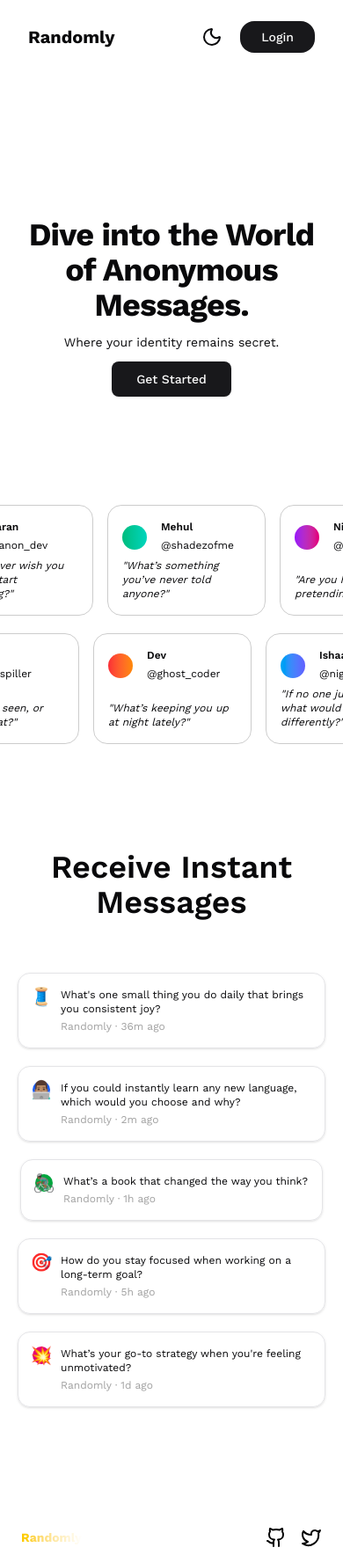
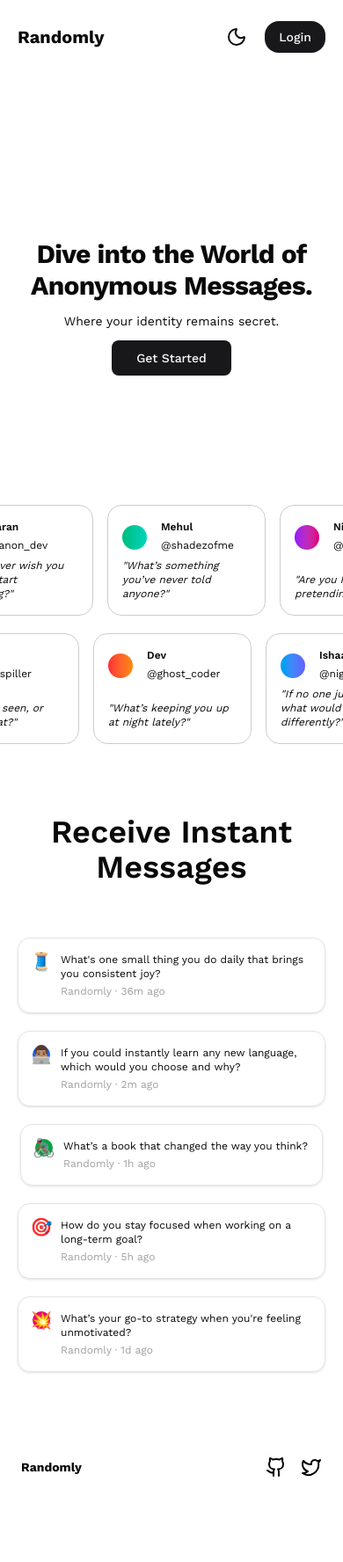
Before and after one commit to karsh0/Randomly, a Next.js app: page / in a window 390 px wide. Shown: the whole page at 88% size. After the commit the page ends 1696 px from the top, so only its background shows below. Built offline with nearby package versions, Linux system fonts and the light colour scheme; no server answers.

Commit message:
Fixed mobile responsiveness

```diff
--- a/src/app/(auth)/signin/page.tsx
+++ b/src/app/(auth)/signin/page.tsx
@@ -43,7 +43,7 @@ export default function Signin() {
         animate={{ opacity: 1, y: 0 }}
         transition={{ duration: 0.6 }}
       >
-        <h2 className="text-4xl font-bold text-center mb-4">Welcome Back</h2>
+        <h2 className="text-3xl md:text-4xl font-bold text-center mb-4">Welcome Back</h2>
 
         <form className="space-y-5" onSubmit={handleSubmit(handleSignin)}>
           <div>
--- a/src/app/(auth)/signup/page.tsx
+++ b/src/app/(auth)/signup/page.tsx
@@ -56,7 +56,7 @@ export default function Signup() {
         animate={{ opacity: 1, y: 0 }}
         transition={{ duration: 0.6 }}
       >
-        <h2 className="text-4xl font-bold text-center mb-4">Create an Account</h2>
+        <h2 className="text-3xl md:text-4xl font-bold text-center mb-4">Create an Account</h2>
 
         <form className="space-y-5" onSubmit={handleSubmit(handleSignup)}>
           <div>
--- a/src/app/(auth)/verify/[username]/page.tsx
+++ b/src/app/(auth)/verify/[username]/page.tsx
@@ -40,7 +40,7 @@ export default function Verify() {
         animate={{ opacity: 1, y: 0 }}
         transition={{ duration: 0.6 }}
       >
-        <h2 className="text-4xl font-bold text-center">Verify Your Email</h2>
+        <h2 className="text-3xl md:text-4xl font-bold text-center">Verify Your Email</h2>
         <p className="text-center text-gray-600 dark:text-white/60">
           Enter the 6-digit code sent to your email
         </p>
--- a/src/app/api/accept-messages/route.ts
+++ b/src/app/api/accept-messages/route.ts
@@ -66,8 +66,6 @@ export async function POST(req: NextRequest){
             { status: 404 }
         )
     }
-
-
     return NextResponse.json({
         message:'Message acceptance status updated successfully'
     })
--- a/src/app/dashboard/page.tsx
+++ b/src/app/dashboard/page.tsx
@@ -40,21 +40,16 @@ export default function Dashboard() {
     setMessages(data)
   }
 
-  const updateAccept = async () => {
-    await fetch(`/api/accept-messages`, {
-      method:"POST",
-      headers: {
-        "Content-Type": "application/json",
-      },
-      body: JSON.stringify({
-        acceptMessages
-      }),
-    })
+  const fetchAccept = async () => {
+    const res = await fetch(`/api/accept-messages`)
+    const data = await res.json()
+    console.log(data)
+    setAcceptMessages(data.accept)
   }
 
-  const deleteMessage = async(id: string) =>{
+  const deleteMessage = async (id: string) => {
     await fetch(`/api/delete-message`, {
-      method:"POST",
+      method: "POST",
       headers: {
         "Content-Type": "application/json",
       },
@@ -66,16 +61,12 @@ export default function Dashboard() {
   }
 
   useEffect(() => {
-      refreshMessages()
+    refreshMessages()
+    fetchAccept()
   }, [])
 
-
-  useEffect(()=>{
-    updateAccept()
-  },[acceptMessages])
-
   return (
-    <div className="w-full min-h-screen dark:bg-black dark:text-white flex flex-col md:flex-row justify-baseline md:justify-center items-start px-4 md:px-6 py-12 ">
+    <div className="w-full min-h-screen dark:bg-black dark:text-white flex flex-col md:flex-row justify-baseline md:justify-center items-start px-4 py-8 md:px-6 md:py-12 ">
       <motion.button
         className="bg-transparent cursor-pointer flex items-center"
         whileHover={{ x: -5 }}
@@ -107,7 +98,7 @@ export default function Dashboard() {
           <Label className="text-base md:text-xl font-medium">Your anonymous message link</Label>
           <div className="relative">
             <Input
-              className="bg-white/5 dark:text-white border dark:border-white/10 pr-12 py-7 text-xs md:text-lg"
+              className="bg-white/5 dark:text-white border dark:border-white/10 pr-12 py-5 md:py-7 text-xs md:text-lg"
               value={userLink}
               disabled
             />
@@ -131,10 +122,18 @@ export default function Dashboard() {
           <Label className="text-base md:text-lg font-medium">Accept anonymous messages?</Label>
           <Switch
             checked={acceptMessages}
-            onCheckedChange={()=>{
-              setAcceptMessages(prev => !prev)
+            onCheckedChange={async (checked) => {
+              setAcceptMessages(checked)
+              await fetch(`/api/accept-messages`, {
+                method: "POST",
+                headers: {
+                  "Content-Type": "application/json",
+                },
+                body: JSON.stringify({ acceptMessages: checked }),
+              })
             }}
           />
+
         </motion.div>
 
         <motion.div
@@ -180,12 +179,12 @@ export default function Dashboard() {
                 }}
               >
                 <Card className="bg-white/5 relative border dark:border-white/10 dark:text-white transition-all hover:scale-[1.01] duration-300 rounded-2xl">
-                  <Trash2 className="w-5 h-5 absolute top-3 right-5 cursor-pointer text-red-500" onClick={async()=>{
+                  <Trash2 className="w-5 h-5 absolute top-3 right-5 cursor-pointer text-red-500" onClick={async () => {
                     await deleteMessage(m.id)
-                  }}/>
+                  }} />
                   <CardContent className="px-4">
                     <div className="text-base">{m.text}</div>
-                   <div className="text-xs dark:text-zinc-300">{new Date(m.time).toLocaleDateString()}</div>
+                    <div className="text-xs dark:text-zinc-300">{new Date(m.time).toLocaleDateString()}</div>
 
                   </CardContent>
                 </Card>
--- a/src/app/page.tsx
+++ b/src/app/page.tsx
@@ -5,7 +5,7 @@ import { useRouter } from "next/navigation"
 import { motion, useAnimation } from "framer-motion"
 import { questions, sampleUsers, sampleUsers2 } from "@/lib/sample"
 import { signOut, useSession } from "next-auth/react"
-import { useEffect, useRef } from "react"
+import { useEffect } from "react"
 import { InfiniteSlider } from "@/components/InfiniteSlider"
 import { QuestionCard } from "@/components/QuestionCard"
 import { Github, MoonIcon, Sun, Twitter } from "lucide-react"
@@ -33,7 +33,7 @@ export default function Home() {
 
   return (
     <div className="min-h-screen dark:bg-black  dark:text-white overflow-hidden">
-      <header className="w-full px-8 md:px-20 py-6 flex justify-between items-center z-10 relative">
+      <header className="w-full px-5 md:px-20 py-6 flex justify-between items-center z-10 relative">
         <motion.h1
           className="text-xl md:text-2xl font-bold"
           initial={{ y: -20, opacity: 0 }}
@@ -51,7 +51,7 @@ export default function Home() {
           {isDarkMode ? <Sun onClick={toggleDarkMode}/> : <MoonIcon onClick={toggleDarkMode}/>}
           {
             isLoggedIn ? <Button
-              className="rounded-2xl px-6 py-2 transition-all hover:scale-[1.02] bg-red-500 text-white hover:bg-red-600"
+              className="rounded-2xl px-4 md:px-6 py-2 transition-all hover:scale-[1.02] bg-red-500 text-white hover:bg-red-600"
               variant="secondary"
               onClick={() => {
                 signOut()
@@ -59,7 +59,7 @@ export default function Home() {
             >
               Logout
             </Button> : <Button
-              className="rounded-2xl px-6 py-2 transition-all hover:scale-[1.02]"
+              className="rounded-2xl px-4 md:px-6 py-2 transition-all hover:scale-[1.02]"
               variant="default"
               onClick={() => router.push("/signin")}
             >
@@ -76,7 +76,7 @@ export default function Home() {
           animate={{ y: 0, opacity: 1 }}
           transition={{ duration: 0.6 }}
         >
-          <h2 className="text-4xl md:text-7xl font-bold leading-tighter tracking-tight">
+          <h2 className="text-3xl md:text-7xl font-bold leading-tighter tracking-tight">
             Dive into the World of Anonymous Messages.
           </h2>
           <p className="text-sm md:text-lg dark:text-white/90">
@@ -103,7 +103,7 @@ export default function Home() {
         <InfiniteSlider data={sampleUsers2} direction="right" />
       </motion.div>
 
-      <div className="flex flex-col justify-center items-center py-30 px-5 mx-auto gap-5">
+      <div className="flex flex-col justify-center items-center py-20 md:py-30 px-5 mx-auto gap-5">
         <span className="text-4xl md:text-6xl text-center font-semibold mb-10">Receive Instant Messages</span>
 
         {questions.map((q, idx) => (
@@ -132,7 +132,7 @@ export default function Home() {
 
 
       <footer className="w-full px-6 py-4 flex items-center justify-between dark:text-white text-sm dark:bg-black">
-        <span className="font-bold text-transparent bg-clip-text bg-gradient-to-r from-yellow-400 to-white">
+        <span className="font-bold">
           Randomly
         </span>
 
```
